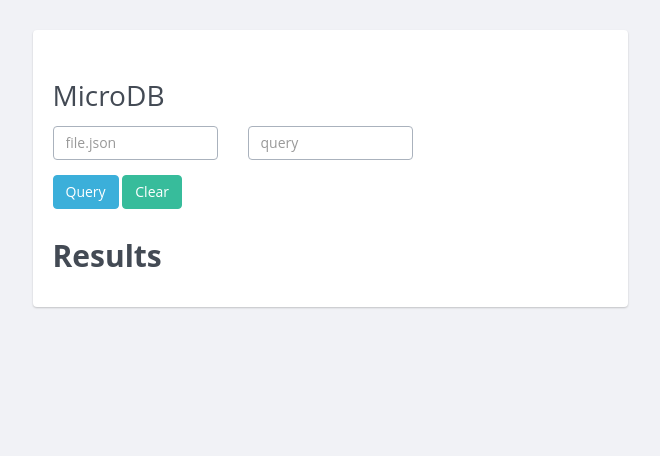
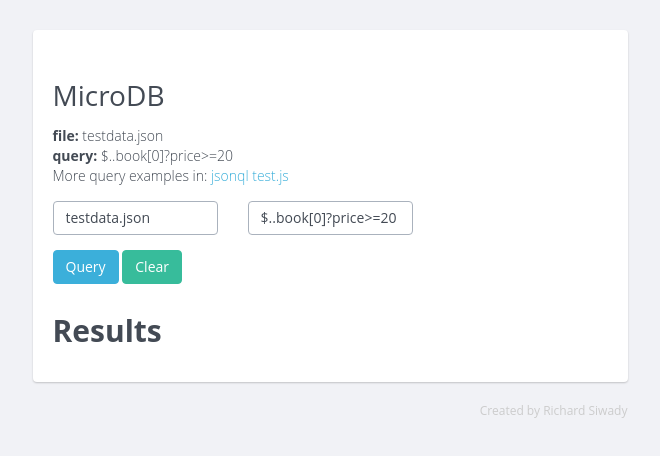
Before and after one commit to rsiwady29/microdb, a website: page client/index.html in a window 1280 px wide. Shown: the whole page, without its empty margins (310-970 px from the left). Drawn offline with nearby package versions, Linux system fonts and the light colour scheme.

Commit message:
Added Readme and author style

```diff
--- a/client/index.html
+++ b/client/index.html
@@ -18,12 +18,19 @@
                 <div class="jumbotron-contents">
                     <h1>MicroDB</h1>
                     <p>
+                        <strong>file:</strong> testdata.json<br/>
+                        <strong>query:</strong> $..book[0]?price>=20 <br/>
+
+                        More query examples in: <a href="https://github.com/PencilCode/jsonql/blob/master/test/test.js#L49"> jsonql test.js </a>
+                    </p>
+
+                    <p>
                     <div class="row">
                         <div class="col-sm-4">
-                    		<input id="file" class="form-control" type="text" placeholder="file.json"/>
+                    		<input id="file" class="form-control" type="text" placeholder="file.json" value="testdata.json"/>
                         </div>
                         <div class="col-sm-4">
-                            <input id="query" class="form-control" type="text" placeholder="query"/>
+                            <input id="query" class="form-control" type="text" placeholder="query" value="$..book[0]?price>=20"/>
                         </div>
                     </div>
                     </p>
@@ -35,7 +42,9 @@
                     <p id="results"></p>
                 </div>
             </div>
+            <a class="author pull-right" href="http://rsiwady29.github.io/">Created by Richard Siwady </a>
         </div>
+
 
         <div class="col-sm-3 col-md-3 col-lg-3"></div>
     </div>
--- a/client/style.css
+++ b/client/style.css
@@ -2,3 +2,9 @@ body{
     background-color: rgb(241, 242, 246);
     padding: 30px 30px;
 }
+
+.author{
+	color:#ccc !important;
+	font-size: 12px;
+	text-decoration: none;
+}
```
Also changed, not shown: README.md (added).
